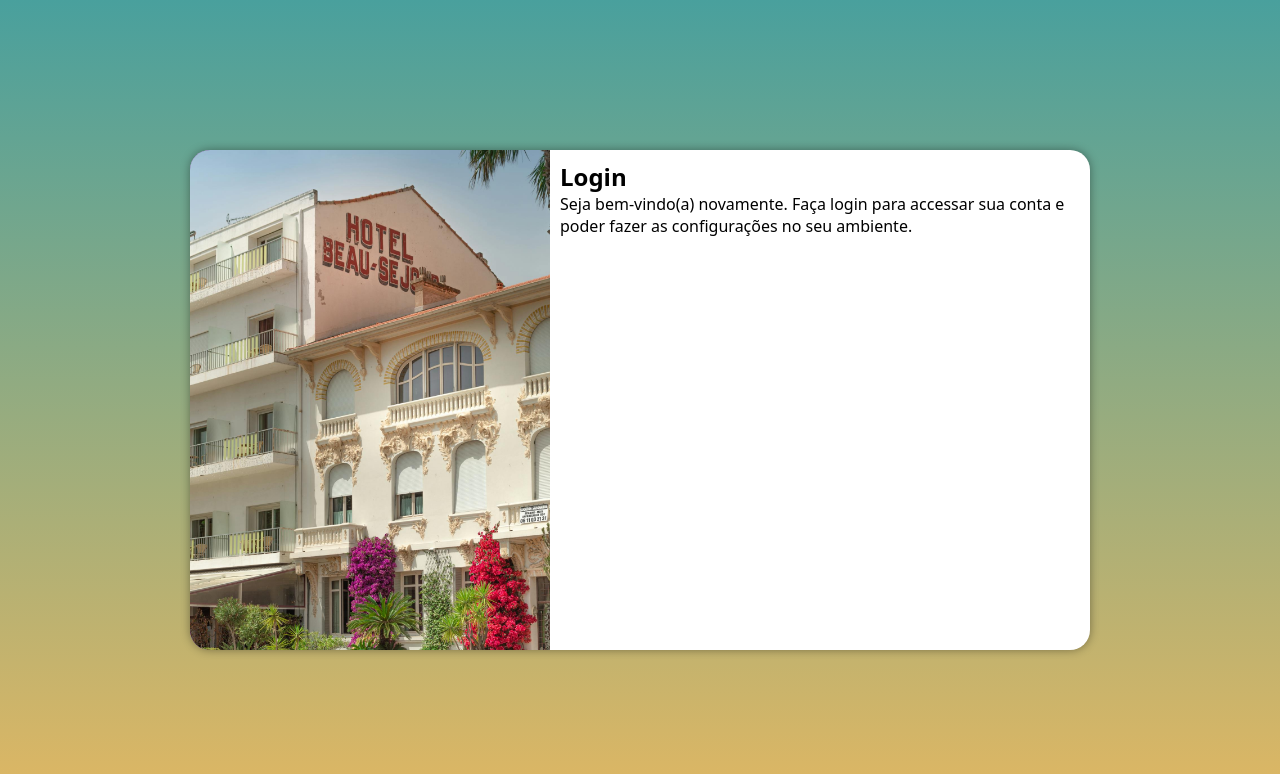
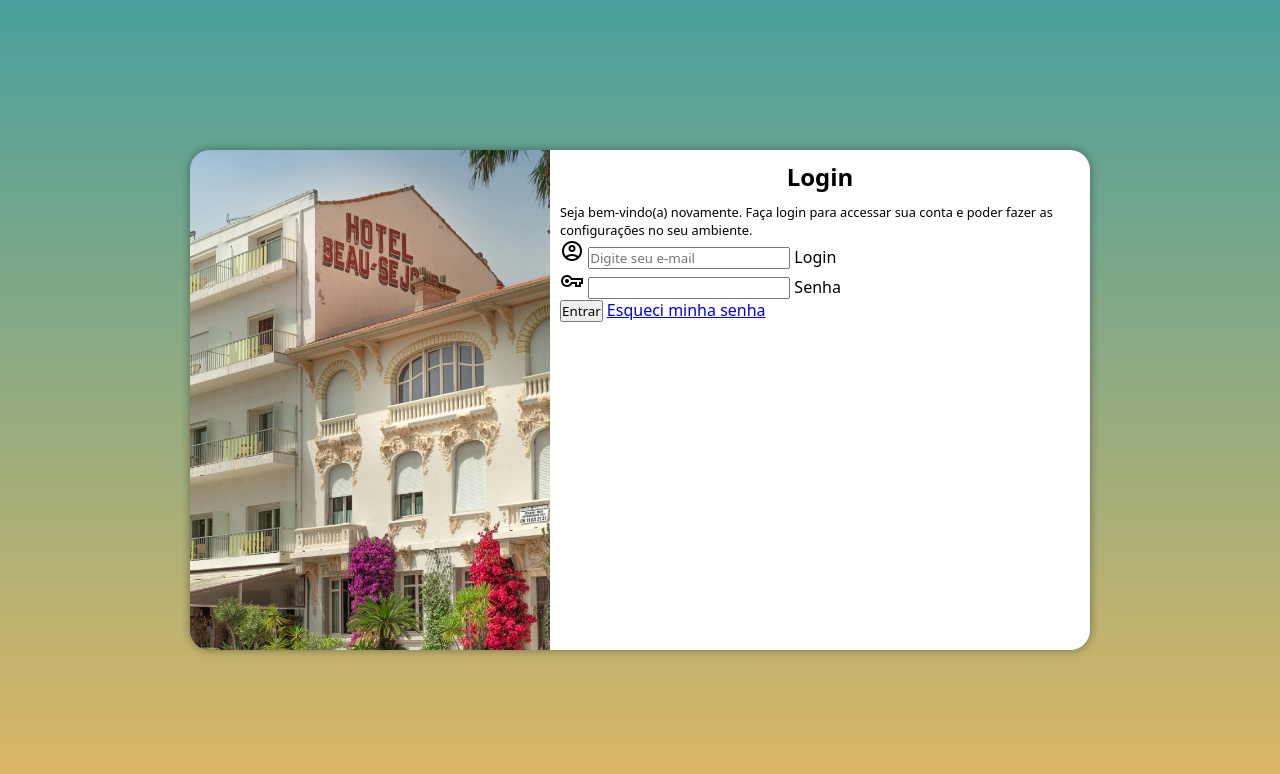
Before and after one commit to FelipeTofoletti/projeto-login, a plain HTML site: page index.html in a window 1280 px wide. Drawn offline with nearby package versions, Linux system fonts and the light colour scheme.

Commit message:
formulario feito

```diff
--- a/estilos/style.css
+++ b/estilos/style.css
@@ -46,7 +46,18 @@ section#login > div#imagem {
     height: 200px;
 }
 
+
+
 section#login > div#formulario {
     display: block;
     padding: 10px;
 }
+
+div#formulario > h1 {
+    text-align: center;
+    margin-bottom: 10px;
+}
+
+div#formulario > p {
+    font-size: 0.8em;
+}
--- a/index.html
+++ b/index.html
@@ -4,6 +4,7 @@
     <meta charset="UTF-8">
     <meta name="viewport" content="width=device-width, initial-scale=1.0">
     <title>Login</title>
+    <link href="https://fonts.googleapis.com/css2?family=Material+Symbols+Outlined" rel="stylesheet" />
     <link rel="stylesheet" href="estilos/style.css">
     <link rel="stylesheet" href="estilos/media-quer.css">
 </head>
@@ -17,7 +18,19 @@
                 <h1>Login</h1>
                 <p>Seja bem-vindo(a) novamente. Faça login para accessar sua conta e poder fazer as configurações no seu ambiente.</p>
                 <form action="login.php" method="post">
+                <div class="campo">
+                    <span class="material-symbols-outlined">account_circle</span>
+                    <input type="email" name="login" id="ilogin" placeholder="Digite seu e-mail" autocomplete="email" required maxlength="30">
+                    <label for="ilogin">Login</label>
+                </div>
+                <div class="campo">
+                    <span class="material-symbols-outlined">vpn_key</span>
+                    <input type="password" name="senha" id="isenha" autocomplete="current-password" required minlength="6" maxlength="20">
+                    <label for="isenha">Senha</label>
+                </div>
 
+                <input type="submit" value="Entrar">
+                <a href="esqueci.hmtl">Esqueci minha senha </a>
                 </form>
             </div>
 
```
